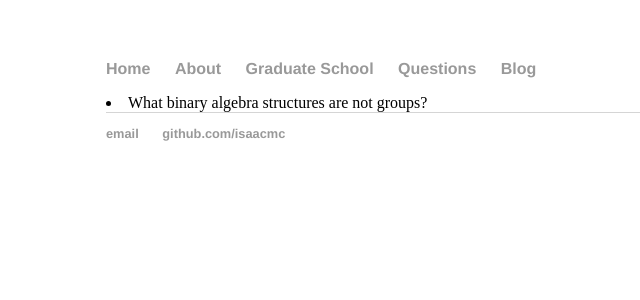
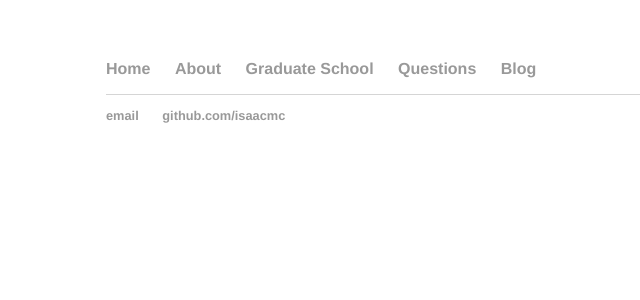
Before and after one commit to isundberg/isaacmc.github.io, a Jekyll site: the page built from questions/question1.html, in a window 1280 px wide. Shown: the top 300 px of the page, without its empty margins (86-726 px from the left). Built offline with Jekyll 4.4.1, drawn with Linux system fonts in a browser that asks for light colours.

Commit message:
Update question1.html

```diff
--- a/questions/question1.html
+++ b/questions/question1.html
@@ -2,4 +2,3 @@
 layout: default
 title: What binary algebra structures are not groups?
 ---
-	<li>{{ page.title }}</li>
```
